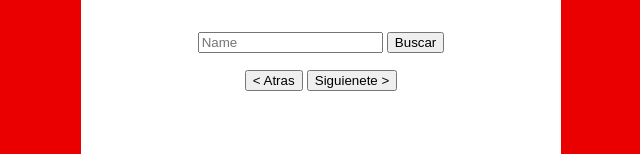
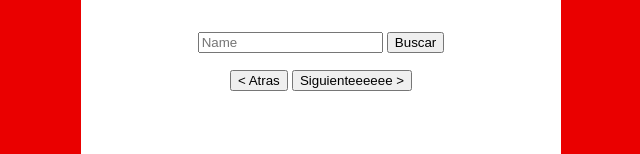
Before and after one commit to HannaHKshy/HannaHKshy.github.io, a plain HTML site: page index.html in a window 1280 px wide. Shown: the part 246-400 px from the top of the page, without its empty margins (319-959 px from the left). Drawn offline with nearby package versions, Linux system fonts and the light colour scheme.

Commit message:
good test

```diff
--- a/index.html
+++ b/index.html
@@ -22,7 +22,7 @@
       </div>
       <!-- Botones de pokemon siguiente y anterior-->
       <button id="previous-pokemon" role="button">< Atras</button>
-      <button id="next-pokemon" role="button">Siguienete ></button>
+      <button id="next-pokemon" role="button">Siguienteeeeee ></button>
     </div>
     <!-- Se muestra la informacion del pokemon-->
     <div id="pokemon-data">
```
